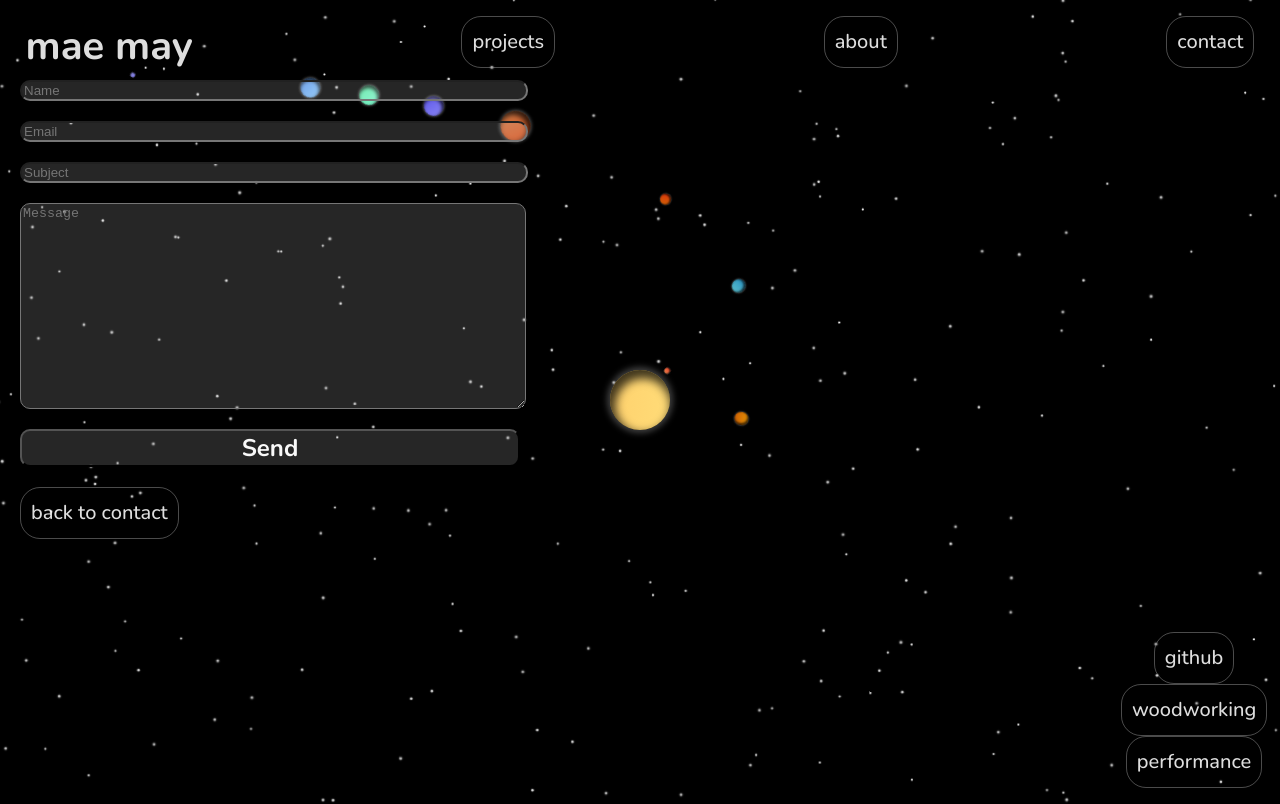
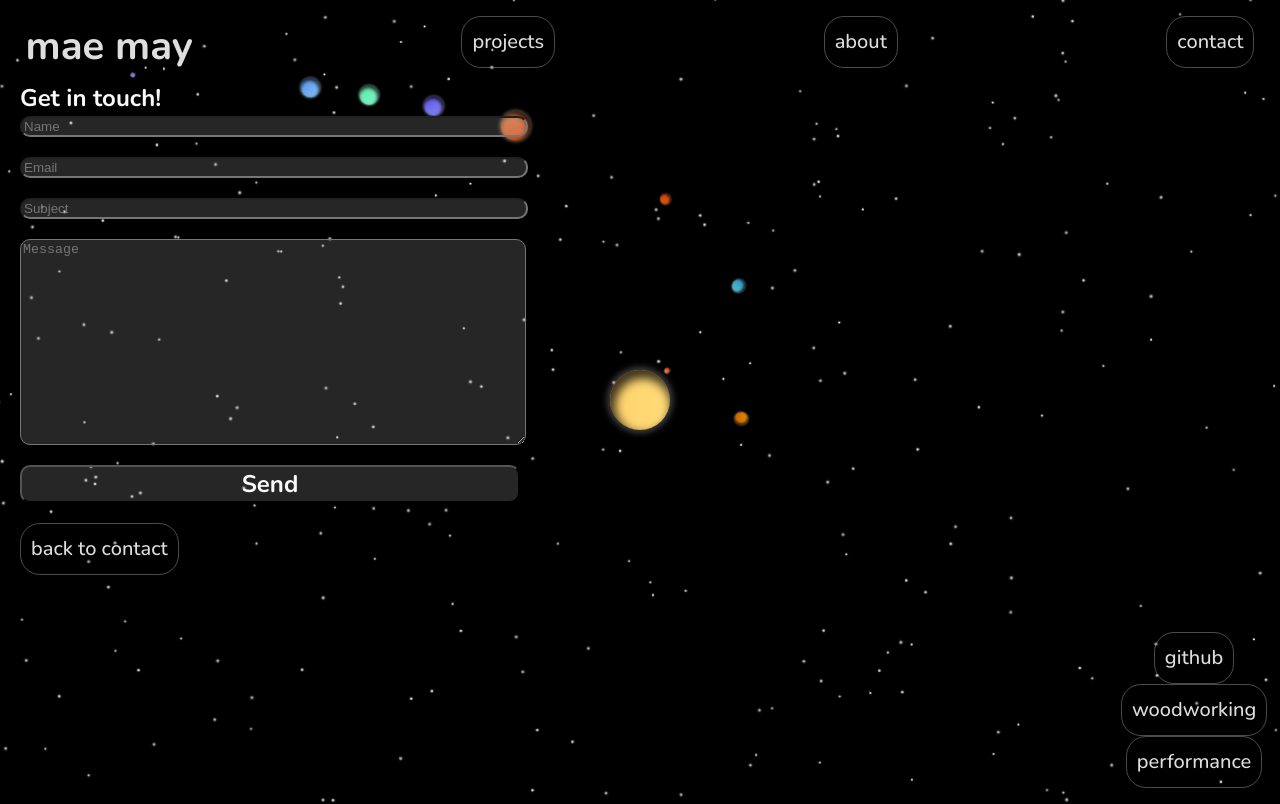
Before and after one commit to maemay85/projectRFB, a React (Vite) app: page /email in a window 1280 px wide. Shown: the top 804 px of the page. Built offline with nearby package versions, Linux system fonts and the light colour scheme.

Commit message:
added a little label up top

```diff
--- a/src/components/EmailContactForm.jsx
+++ b/src/components/EmailContactForm.jsx
@@ -23,7 +23,7 @@ const EmailContactForm = () => {
   return (
     <>
       <form ref={form} onSubmit={sendEmail}>
-
+        <label>Get in touch!</label>
         <input type="text" placeholder="Name" name="name" />
 
         <input type="email" placeholder="Email" name="email" />
```
